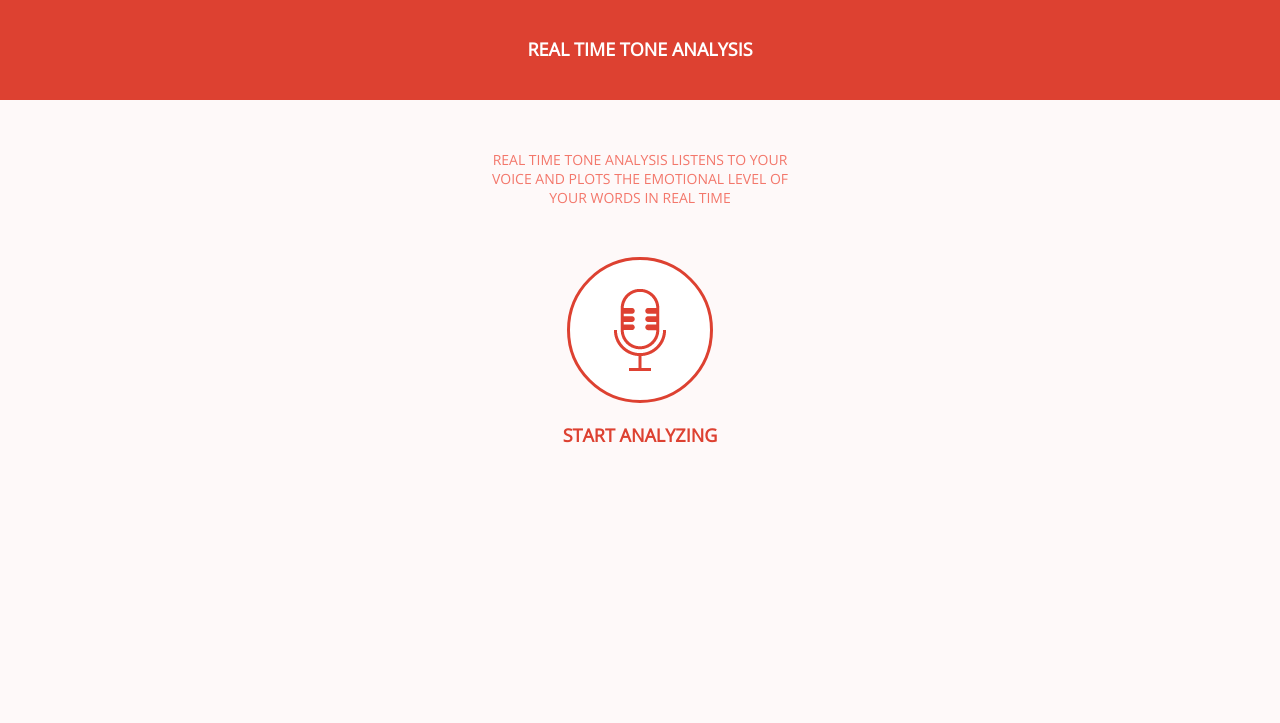
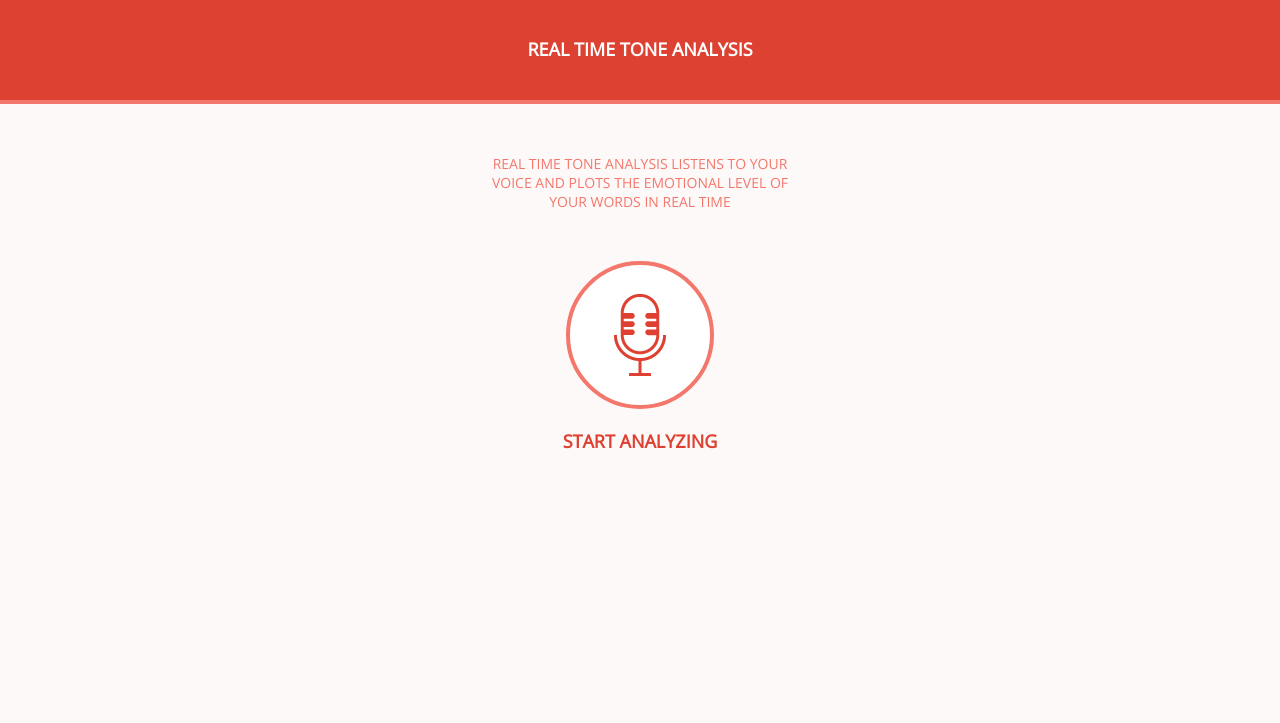
Before and after one commit to IBM-Cloud/real-time-tone-analysis, a website: page public/index.html in a window 1280 px wide. Shown: the top 723 px of the page. Drawn offline with nearby package versions, Linux system fonts and the light colour scheme.

Commit message:
more visual tweaks

```diff
--- a/public/stylesheets/style.css
+++ b/public/stylesheets/style.css
@@ -3,7 +3,7 @@ html {
     background-color: #fef9f9;
     width: 100%;
     height: 100%;
-    margin: 0 auto;
+    margin: 0;
     font-family: "HelveticaNeue-Light", "Helvetica Neue Light", "Helvetica Neue", Helvetica, Arial, "Lucida Grande", sans-serif;
     color: #ffffff;
 }
@@ -18,13 +18,12 @@ html {
     padding: 0;
     background: #dd4131;
     height: 100px;
-    /* border-bottom: 1px solid #addfea; */
+    border-bottom: 4px solid #f3776b;
     display: flex;
     flex-direction: column;
     align-items: center;
     -webkit-justify-content: center;
     justify-content: center;
-    /* border-bottom: 1px solid #eee; */
 }
 
 .name {
@@ -154,7 +153,7 @@ a {
     display: flex;
     border-radius: 200px;
     background: white;
-    border: 3px solid #dd4131;
+    border: 4px solid #f3776b;
 }
 
 .label {
```
